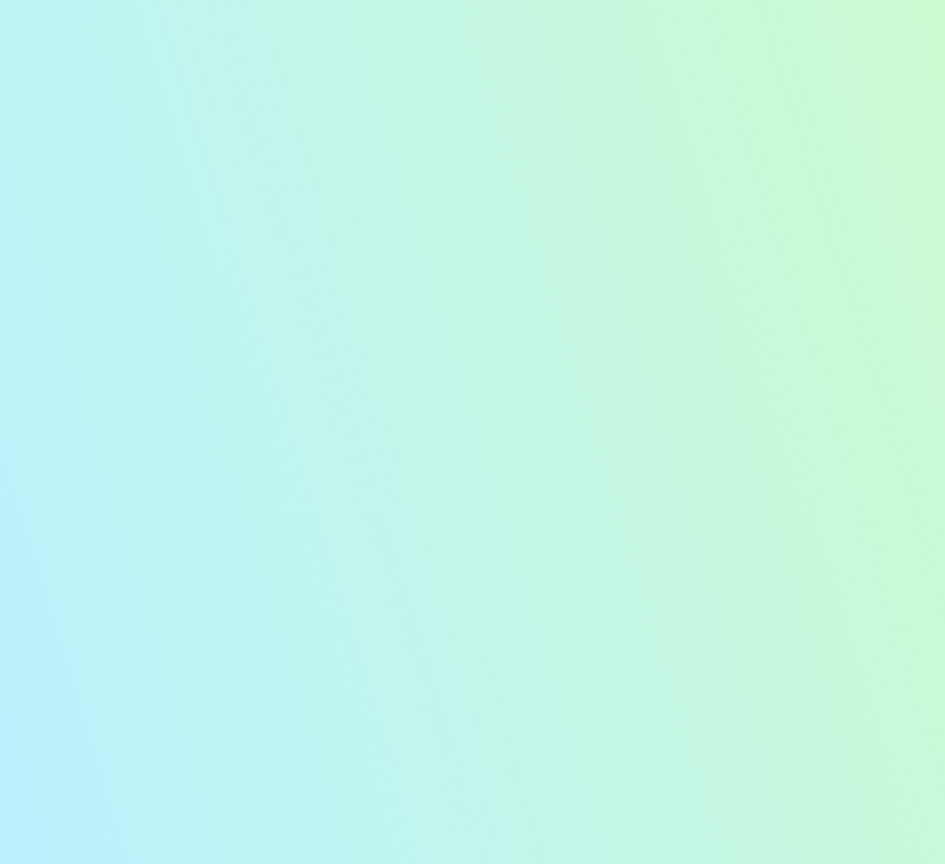
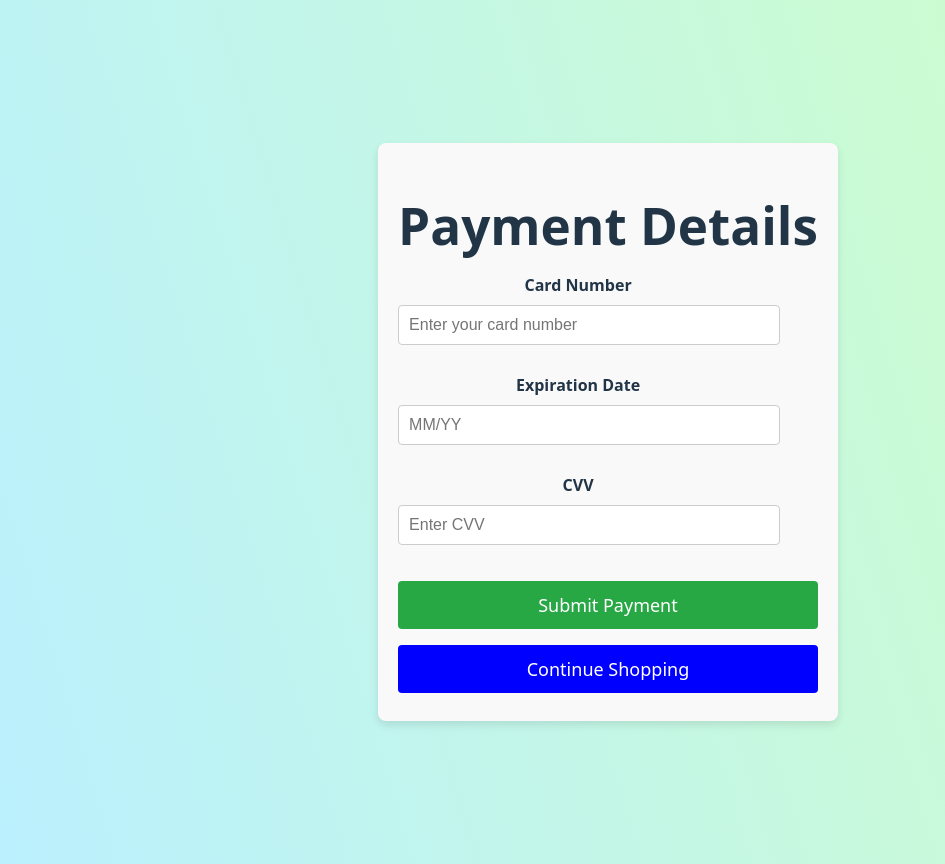
Before and after one commit to aabernich/SWE-Final-Project, a React (Vite) app in the folder swe-frontend/: page /payment in a window 1280 px wide. Before the commit this address had no page. Shown: the whole page, without its empty margins (32-977 px from the left). Built offline with nearby package versions, Linux system fonts and the light colour scheme.

Commit message:
Added payment page and finalized many other functionalities

```diff
--- a/swe-frontend/src/App.tsx
+++ b/swe-frontend/src/App.tsx
@@ -9,6 +9,7 @@ import {Register} from './pages/Register';
 import { Login } from './pages/Login';
 import Cart from './pages/Cart';
 import Review from './pages/Review';
+import Payment from "./pages/Payment";
 
 
 function App() {
@@ -27,6 +28,7 @@ function App() {
           <Route path="/product/:id" element={<ProductPage />} />
           <Route path="/cart" element={<Cart />} />
           <Route path="/review/:productId" element={<Review />} />
+          <Route path="/payment" element={<Payment />} />
         </Routes>
       </div>
     </Router>
--- a/swe-frontend/src/pages/Cart.tsx
+++ b/swe-frontend/src/pages/Cart.tsx
@@ -1,5 +1,5 @@
 import React, { useEffect, useState } from "react";
-import { Link } from "react-router-dom";
+import { useNavigate, Link } from "react-router-dom";
 import axios from "axios";
 import "../Styles/Cart.css";
 
@@ -24,6 +24,7 @@ const Cart = () => {
   const [cartItems, setCartItems] = useState<CartItem[]>([]);
   const [pastPurchases, setPastPurchases] = useState<PastPurchase[]>([]);
   const userId = localStorage.getItem("userID");
+  const navigate = useNavigate();
 
   useEffect(() => {
     const fetchCart = async () => {
@@ -144,7 +145,14 @@ const Cart = () => {
               <span>Total</span>
               <span>${total.toFixed(2)}</span>
             </div>
-            <button className="checkout-button">Proceed to Checkout</button>
+            <button
+              className="checkout-button"
+              onClick={() => navigate("/payment", {
+                state: { subtotal, tax, shipping, total }
+              })}
+            >
+              Proceed to Checkout
+            </button>
             <Link to="/" className="continue-shopping">
               Continue Shopping
             </Link>
--- /dev/null
+++ b/swe-frontend/src/pages/Payment.tsx
@@ -0,0 +1,126 @@
+import React, { useState } from "react";
+import { useNavigate } from "react-router-dom";
+import "../Styles/payment.css";
+import axios from "axios";
+
+const Payment = () => {
+  const [cardNumber, setCardNumber] = useState<string>("");
+  const [expirationDate, setExpirationDate] = useState<string>("");
+  const [cvv, setCvv] = useState<string>("");
+  const [errorMessage, setErrorMessage] = useState<string | null>(null);
+  const [successMessage, setSuccessMessage] = useState<string | null>(null);
+  const navigate = useNavigate();
+  const userId = localStorage.getItem("userID");
+
+  const handleCardNumberChange = (e: React.ChangeEvent<HTMLInputElement>) => {
+    setCardNumber(e.target.value);
+  };
+
+  const updatePurchases = async () => {
+    const response = await axios.get("http://localhost:8080/cart", {
+        params: { userId },
+      });
+
+    const cartItems = response.data;
+    for (let item of cartItems) {
+    await axios.post("http://localhost:8080/purchases", {
+        userId,
+        productId: item.product_id,
+    });
+  }
+}
+
+  const emptyCart = async () => {
+    if (!userId) {
+      setErrorMessage("User is not logged in.");
+      return;
+    }
+
+    try {
+      await axios.delete(`http://localhost:8080/cart/empty`, {
+        params: { userId }
+      });
+      console.log("Cart emptied successfully!");
+    } catch (error) {
+      console.error("Error emptying cart:", error);
+      setErrorMessage("Failed to empty cart. Please try again later.");
+    }
+  };
+
+  const handleExpirationDateChange = (e: React.ChangeEvent<HTMLInputElement>) => {
+    setExpirationDate(e.target.value);
+  };
+
+  const handleCvvChange = (e: React.ChangeEvent<HTMLInputElement>) => {
+    setCvv(e.target.value);
+  };
+
+  const handlePaymentSubmit = async () => {
+    if (!cardNumber || !expirationDate || !cvv) {
+      setErrorMessage("All fields are required.");
+      return;
+    }
+
+    try {
+      setTimeout(() => {
+        setSuccessMessage("Payment successful!");
+        setErrorMessage(null);
+        emptyCart();
+        updatePurchases();
+      }, 1000);
+    } catch (error) {
+      setErrorMessage("Payment failed. Please try again.");
+      setSuccessMessage(null);
+    }
+  };
+
+  return (
+    <div className="payment-container">
+      <h1>Payment Details</h1>
+      <form onSubmit={(e) => e.preventDefault()} className="payment-form">
+        <div className="form-field">
+          <label htmlFor="card-number">Card Number</label>
+          <input
+            type="text"
+            id="card-number"
+            value={cardNumber}
+            onChange={handleCardNumberChange}
+            placeholder="Enter your card number"
+          />
+        </div>
+        <div className="form-field">
+          <label htmlFor="expiration-date">Expiration Date</label>
+          <input
+            type="text"
+            id="expiration-date"
+            value={expirationDate}
+            onChange={handleExpirationDateChange}
+            placeholder="MM/YY"
+          />
+        </div>
+        <div className="form-field">
+          <label htmlFor="cvv">CVV</label>
+          <input
+            type="text"
+            id="cvv"
+            value={cvv}
+            onChange={handleCvvChange}
+            placeholder="Enter CVV"
+          />
+        </div>
+
+        {errorMessage && <div className="error-message">{errorMessage}</div>}
+        {successMessage && <div className="success-message">{successMessage}</div>}
+
+        <button type="button" onClick={handlePaymentSubmit} className="payment-button">
+          Submit Payment
+        </button>
+        <button type="button" onClick={() => navigate("/")} className="payment-button" style={{ backgroundColor: "blue", color: "white" }}>
+            Continue Shopping
+        </button>
+      </form>
+    </div>
+  );
+};
+
+export default Payment;
--- /dev/null
+++ b/swe-frontend/src/styles/Payment.css
@@ -0,0 +1,67 @@
+.payment-container {
+    width: 100%;
+    max-width: 600px;
+    margin: 0 auto;
+    padding: 20px;
+    background-color: #f9f9f9;
+    border-radius: 8px;
+    box-shadow: 0 4px 8px rgba(0, 0, 0, 0.1);
+  }
+
+  .payment-container h1 {
+    text-align: center;
+    margin-bottom: 20px;
+  }
+
+  .payment-form {
+    display: flex;
+    flex-direction: column;
+  }
+
+  .form-field {
+    margin-bottom: 20px;
+    width: 360px;
+  }
+
+  .form-field label {
+    font-weight: bold;
+    margin-bottom: 8px;
+  }
+
+  .form-field input {
+    width: 100%;
+    padding: 10px;
+    font-size: 16px;
+    border: 1px solid #ccc;
+    border-radius: 4px;
+  }
+
+  .form-field input:focus {
+    outline-color: #0056b3;
+  }
+
+  .payment-button {
+    background-color: #28a745;
+    color: white;
+    padding: 12px;
+    font-size: 18px;
+    border: none;
+    border-radius: 4px;
+    cursor: pointer;
+  }
+
+  .payment-button:hover {
+    background-color: #218838;
+  }
+
+  .error-message {
+    color: red;
+    font-size: 14px;
+    margin-top: 10px;
+  }
+
+  .success-message {
+    color: green;
+    font-size: 14px;
+    margin-top: 10px;
+  }
```
Also changed, not shown: 2 other files (tests, documents, lock files or other folders).
